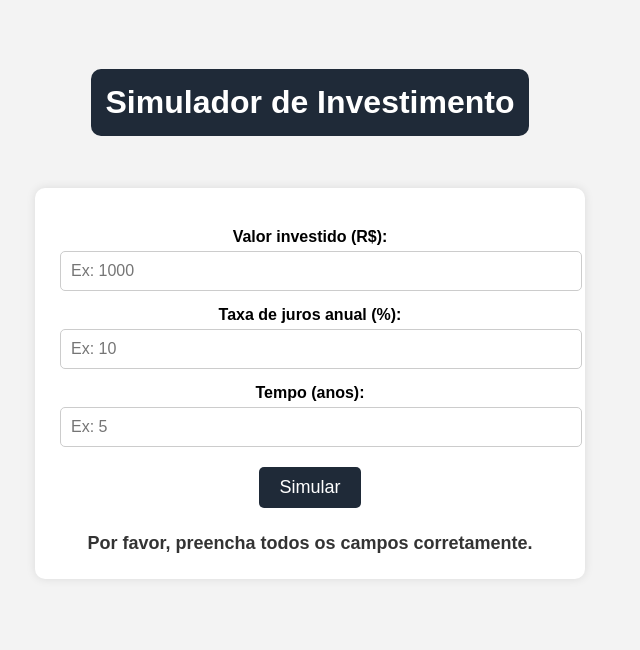
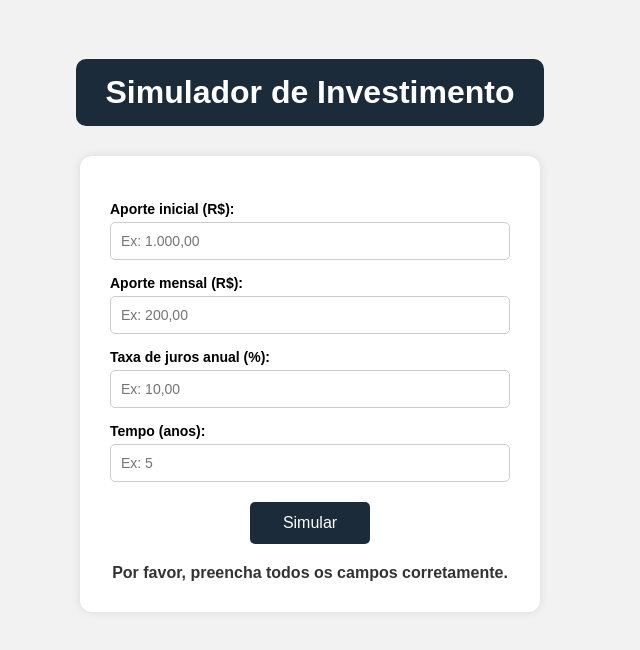
Before and after one commit to Rodrigotorres1/ClearMargin, a plain HTML site: page simulador/simulador.html in a window 1280 px wide. Both pictures are taken after a click on the button "Simular". Shown: the whole page, without its empty margins (330-970 px from the left). Drawn offline with Linux system fonts and the light colour scheme.

Commit message:
ajuste no design e formatacao dos numeros calculadora de lucro

```diff
--- a/simulador/simulador.css
+++ b/simulador/simulador.css
@@ -1,57 +1,66 @@
 body {
+  background-color: #f2f2f2;
   font-family: Arial, sans-serif;
-  background-color: #f3f3f3;
   text-align: center;
-  padding: 40px;
+  padding: 30px;
 }
 
 h1 {
-  background-color: #1f2a38;
+  background-color: #1c2b39;
   color: white;
-  padding: 15px;
+  padding: 15px 30px;
   border-radius: 10px;
   display: inline-block;
+  margin-bottom: 30px;
 }
 
 .container {
-  margin-top: 30px;
-  background-color: white;
-  padding: 25px;
-  border-radius: 10px;
-  max-width: 500px;
-  margin-left: auto;
-  margin-right: auto;
-  box-shadow: 0 0 10px rgba(0,0,0,0.1);
+  background-color: #fff;
+  padding: 30px;
+  border-radius: 12px;
+  max-width: 400px;
+  margin: auto;
+  box-shadow: 0 0 10px rgba(0, 0, 0, 0.1);
 }
 
 label {
   display: block;
-  margin: 15px 0 5px;
+  margin-top: 15px;
+  margin-bottom: 5px;
   font-weight: bold;
+  font-size: 14px;
+  text-align: left;
 }
 
 input {
   width: 100%;
   padding: 10px;
-  font-size: 16px;
+  border: 1px solid #ccc;
   border-radius: 5px;
-  border: 1px solid #ccc;
+  font-size: 14px;
+  box-sizing: border-box;
 }
 
 button {
   margin-top: 20px;
-  padding: 10px 20px;
-  font-size: 18px;
-  background-color: #1f2a38;
+  width: 30%;
+  padding: 12px;
+  background-color: #1c2b39;
   color: white;
   border: none;
   border-radius: 5px;
+  font-size: 16px;
   cursor: pointer;
+  text-align: center;
+}
+
+button:hover {
+  background-color: #2e3d4c;
 }
 
 #resultado {
-  margin-top: 25px;
-  font-size: 18px;
+  margin-top: 20px;
+  font-size: 16px;
   font-weight: bold;
   color: #333;
   white-space: pre-line;
--- a/simulador/simulador.html
+++ b/simulador/simulador.html
@@ -10,14 +10,17 @@
   <h1>Simulador de Investimento</h1>
 
   <div class="container">
-    <label for="valor">Valor investido (R$):</label>
-    <input type="number" id="valor" placeholder="Ex: 1000">
+    <label for="aporteInicial">Aporte inicial (R$):</label>
+    <input type="text" id="aporteInicial" placeholder="Ex: 1.000,00">
+
+    <label for="aporteMensal">Aporte mensal (R$):</label>
+    <input type="text" id="aporteMensal" placeholder="Ex: 200,00">
 
     <label for="taxa">Taxa de juros anual (%):</label>
-    <input type="number" id="taxa" placeholder="Ex: 10">
+    <input type="text" id="taxa" placeholder="Ex: 10,00">
 
     <label for="tempo">Tempo (anos):</label>
-    <input type="number" id="tempo" placeholder="Ex: 5">
+    <input type="text" id="tempo" placeholder="Ex: 5">
 
     <button onclick="simularInvestimento()">Simular</button>
 
--- a/simulador/simulador.js
+++ b/simulador/simulador.js
@@ -1,19 +1,75 @@
+// Desformata valores tipo "1.000,00" → 1000.00
+function desformatar(valor) {
+  if (!valor) return 0;
+  return parseFloat(valor.replace(/\./g, '').replace(',', '.')) || 0;
+}
+
+// Formata para padrão BRL: 1234.56 → "1.234,56"
+function formatarParaBRL(valor) {
+  const num = desformatar(valor);
+  return num.toLocaleString("pt-BR", {
+    minimumFractionDigits: 2,
+    maximumFractionDigits: 2
+  });
+}
+
+// Máscara em tempo real para campos monetários
+function aplicarMascaraMonetaria(input) {
+  input.addEventListener('input', () => {
+    let valor = input.value.replace(/\D/g, '');
+    if (valor === '') {
+      input.value = '';
+      return;
+    }
+    valor = (parseFloat(valor) / 100).toFixed(2);
+    valor = valor
+      .toString()
+      .replace('.', ',')
+      .replace(/\B(?=(\d{3})+(?!\d))/g, '.');
+    input.value = valor;
+  });
+}
+
+// Cálculo do investimento
 function simularInvestimento() {
-  const valor = parseFloat(document.getElementById('valor').value);
-  const taxa = parseFloat(document.getElementById('taxa').value) / 100; // anual
-  const tempo = parseInt(document.getElementById('tempo').value); // em anos
+  const aporteInicial = desformatar(document.getElementById("aporteInicial").value);
+  const aporteMensal = desformatar(document.getElementById("aporteMensal").value);
+  const taxaAnual = parseFloat(document.getElementById("taxa").value); // <-- sem máscara
+  const tempoAnos = parseFloat(document.getElementById("tempo").value); // <-- sem máscara
 
-  const resultado = document.getElementById('resultado');
+  const resultado = document.getElementById("resultado");
 
-  if (isNaN(valor) || isNaN(taxa) || isNaN(tempo)) {
-    resultado.innerText = "Por favor, preencha todos os campos corretamente.";
+  if (aporteInicial <= 0 || taxaAnual <= 0 || tempoAnos <= 0) {
+    resultado.textContent = "Por favor, preencha todos os campos corretamente.";
     return;
   }
 
-  // Fórmula de juros compostos: M = P * (1 + i)^n
-  const montante = valor * Math.pow(1 + taxa, tempo);
-  const ganho = montante - valor;
+  const meses = tempoAnos * 12;
+  const taxaMensal = (1 + taxaAnual / 100) ** (1 / 12) - 1;
 
-  resultado.innerText =
-    `Montante final: R$ ${montante.toFixed(2)}\nGanho total: R$ ${ganho.toFixed(2)}`;
+  let valorFinal = aporteInicial * Math.pow(1 + taxaMensal, meses);
+
+  for (let i = 1; i <= meses; i++) {
+    valorFinal += aporteMensal * Math.pow(1 + taxaMensal, meses - i);
+  }
+
+  const totalInvestido = aporteInicial + (aporteMensal * meses);
+  const rendimento = valorFinal - totalInvestido;
+
+  const formatar = valor => valor.toLocaleString("pt-BR", {
+    style: "currency",
+    currency: "BRL"
+  });
+
+  resultado.textContent =
+    `Valor Final: ${formatar(valorFinal)}\n` +
+    `Total Investido: ${formatar(totalInvestido)}\n` +
+    `Rendimento: ${formatar(rendimento)}`;
 }
+
+// Aplica máscara APENAS nos campos de dinheiro
+document.addEventListener("DOMContentLoaded", () => {
+  aplicarMascaraMonetaria(document.getElementById("aporteInicial"));
+  aplicarMascaraMonetaria(document.getElementById("aporteMensal"));
+  // Taxa e Tempo ficam SEM máscara
+});
```
